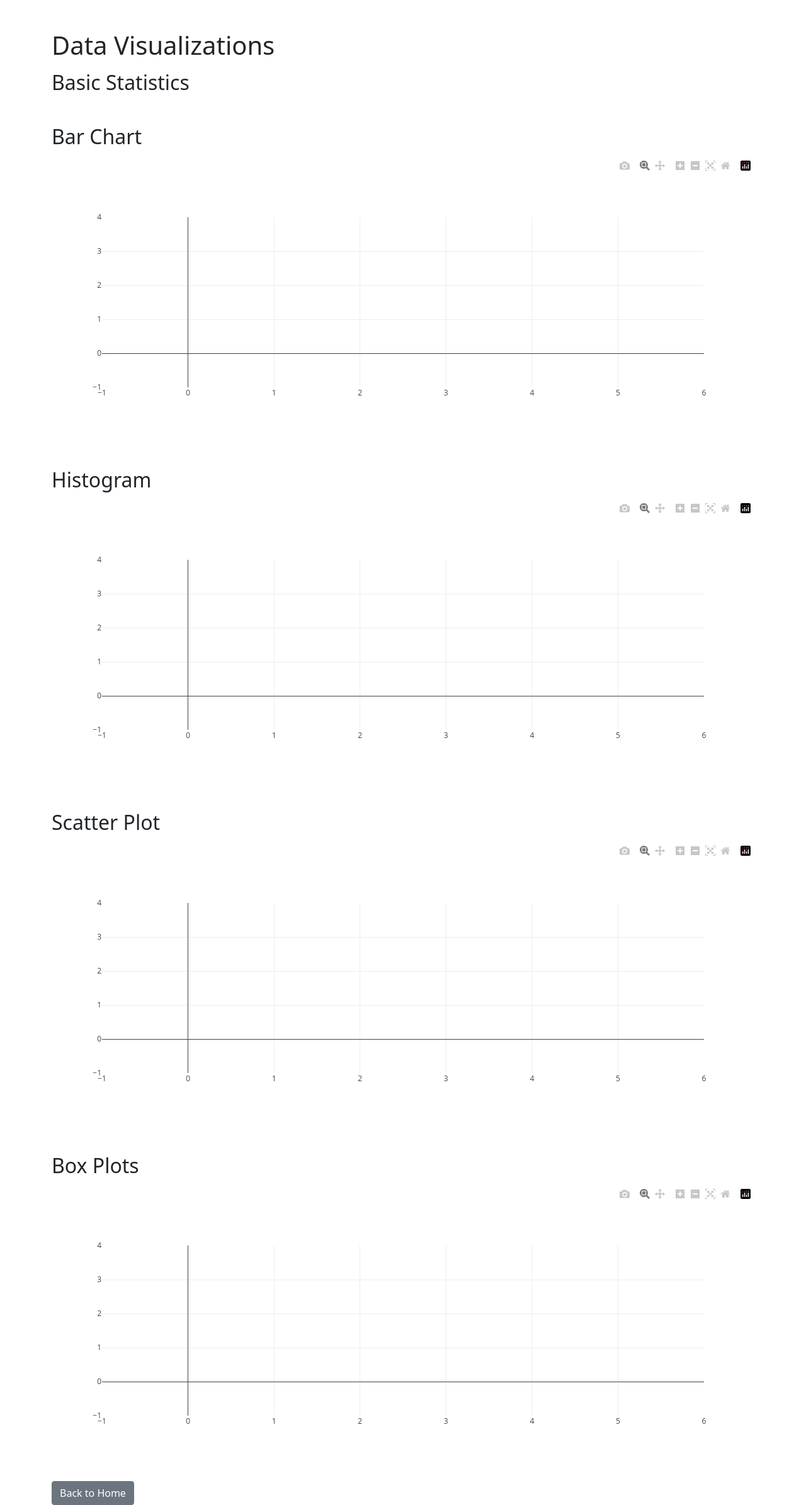
After one commit to Vphamily/py-drag-drop, a Flask app: template templates/visualize.html in a window 1280 px wide. The commit adds this page. Shown: the whole page at 63% size. Run offline with Flask 3, Linux system fonts and the light colour scheme; the template is opened without the code that fills it, so the values that code supplies are empty; some libraries are stand-ins or nearby versions.

Commit message:
add vizulizing feature

```diff
--- a/main.py
+++ b/main.py
@@ -1,39 +1,100 @@
 from flask import Flask, redirect, render_template, request, session, url_for
 import pandas as pd
+import plotly.express as px
+import plotly.graph_objects as go
+import json
 
 app = Flask(__name__)
 
 allowed_extensions = {'.csv'}
 app.secret_key = 'loveithere'
 
+
+def generate_visualizations(df):
+    """Generate various visualizations based on dataframe content"""
+    visualizations = {}
+
+    # Get numeric and categorical columns
+    numeric_cols = df.select_dtypes(include=['int64', 'float64']).columns
+    categorical_cols = df.select_dtypes(include=['object']).columns
+
+    # 1. Basic statistics
+    visualizations['stats'] = df.describe().to_html(classes='table table-striped')
+
+    # 2. Bar chart for categorical columns (if any)
+    if len(categorical_cols) > 0:
+        sample_cat_col = categorical_cols[0]
+        fig = px.bar(df[sample_cat_col].value_counts())
+        visualizations['bar_chart'] = json.loads(fig.to_json())
+
+    # 3. Histogram for numeric columns (if any)
+    if len(numeric_cols) > 0:
+        sample_num_col = numeric_cols[0]
+        fig = px.histogram(df, x=sample_num_col)
+        visualizations['histogram'] = json.loads(fig.to_json())
+
+    # 4. Scatter plot if we have at least 2 numeric columns
+    if len(numeric_cols) >= 2:
+        fig = px.scatter(df, x=numeric_cols[0], y=numeric_cols[1])
+        visualizations['scatter'] = json.loads(fig.to_json())
+
+    # 5. Box plots for numeric columns
+    if len(numeric_cols) > 0:
+        fig = go.Figure()
+        for col in numeric_cols[:5]:  # Limit to first 5 numeric columns
+            fig.add_trace(go.Box(y=df[col], name=col))
+        visualizations['boxplot'] = json.loads(fig.to_json())
+
+    return visualizations
+
+
 @app.route('/')
 def index():
     return render_template("index.html")
 
-# upload route
+
 @app.route('/upload', methods=['POST', 'GET'])
 def upload():
     if request.method == 'POST':
         f = request.files.get('file')
         if f:
-            # use pandas to read put the csv to the dataframe
-            df = pd.read_csv(f)
-             # Convert to HTML and return as response
-            data =  df.to_html(classes = 'data', header="true")
-            session['data'] = data
-    return render_template('detail.html', data = session['data'])
+            try:
+                # Read the CSV file
+                df = pd.read_csv(f)
 
-# redirect route
+                # Store DataFrame in session as HTML
+                session['data'] = df.to_html(classes='table table-striped', header="true")
+
+                # Store raw data in session for visualization
+                session['raw_data'] = df.to_dict('records')
+
+                return render_template('detail.html', data=session['data'])
+            except Exception as e:
+                return f"Error processing file: {str(e)}", 400
+
+    return render_template('detail.html')
+
+
+@app.route('/viz')
+def visualize():
+    if 'raw_data' not in session:
+        return redirect(url_for('index'))
+
+    # Reconstruct DataFrame from session data
+    df = pd.DataFrame(session['raw_data'])
+
+    # Generate visualizations
+    visualizations = generate_visualizations(df)
+
+    return render_template('visualize.html',
+                           visualizations=visualizations,
+                           data=session['data'])
+
+
 @app.route('/back')
 def back():
     return redirect(url_for('index'))
 
-# redirect route sending the data from df to mysql database
-# modify if need to use other db
-@app.route('/imports', methods=['POST', 'GET'])
-def imports():
-
-    return "import scucessfully"
 
 if __name__ == '__main__':
-    app.run()
+    app.run(debug=True)
--- /dev/null
+++ b/templates/visualize.html
@@ -0,0 +1,50 @@
+<!DOCTYPE html>
+<html lang="en">
+<head>
+    <meta charset="UTF-8">
+    <meta name="viewport" content="width=device-width, initial-scale=1.0">
+    <title>Visualizations</title>
+    <link rel="stylesheet" href="https://cdn.jsdelivr.net/npm/bootstrap@5.1.3/dist/css/bootstrap.min.css">
+    <script src="https://cdn.plot.ly/plotly-2.14.0.min.js"></script>
+</head>
+<body>
+<div class="container mt-5">
+    <h1>Data Visualizations</h1>
+    <div class="mt-3">
+        <h2>Basic Statistics</h2>
+        {{ visualizations['stats']|safe }}
+    </div>
+    <div class="mt-5">
+        <h2>Bar Chart</h2>
+        <div id="bar-chart"></div>
+        <script>
+            Plotly.newPlot('bar-chart', {{ visualizations['bar_chart']|tojson }});
+        </script>
+    </div>
+    <div class="mt-5">
+        <h2>Histogram</h2>
+        <div id="histogram"></div>
+        <script>
+            Plotly.newPlot('histogram', {{ visualizations['histogram']|tojson }});
+        </script>
+    </div>
+    <div class="mt-5">
+        <h2>Scatter Plot</h2>
+        <div id="scatter"></div>
+        <script>
+            Plotly.newPlot('scatter', {{ visualizations['scatter']|tojson }});
+        </script>
+    </div>
+    <div class="mt-5">
+        <h2>Box Plots</h2>
+        <div id="boxplot"></div>
+        <script>
+            Plotly.newPlot('boxplot', {{ visualizations['boxplot']|tojson }});
+        </script>
+    </div>
+    <div class="mt-4">
+        <a href="{{ url_for('index') }}" class="btn btn-secondary">Back to Home</a>
+    </div>
+</div>
+</body>
+</html>
```
Also changed, not shown: templates/detail.html (+24 -15 lines).
